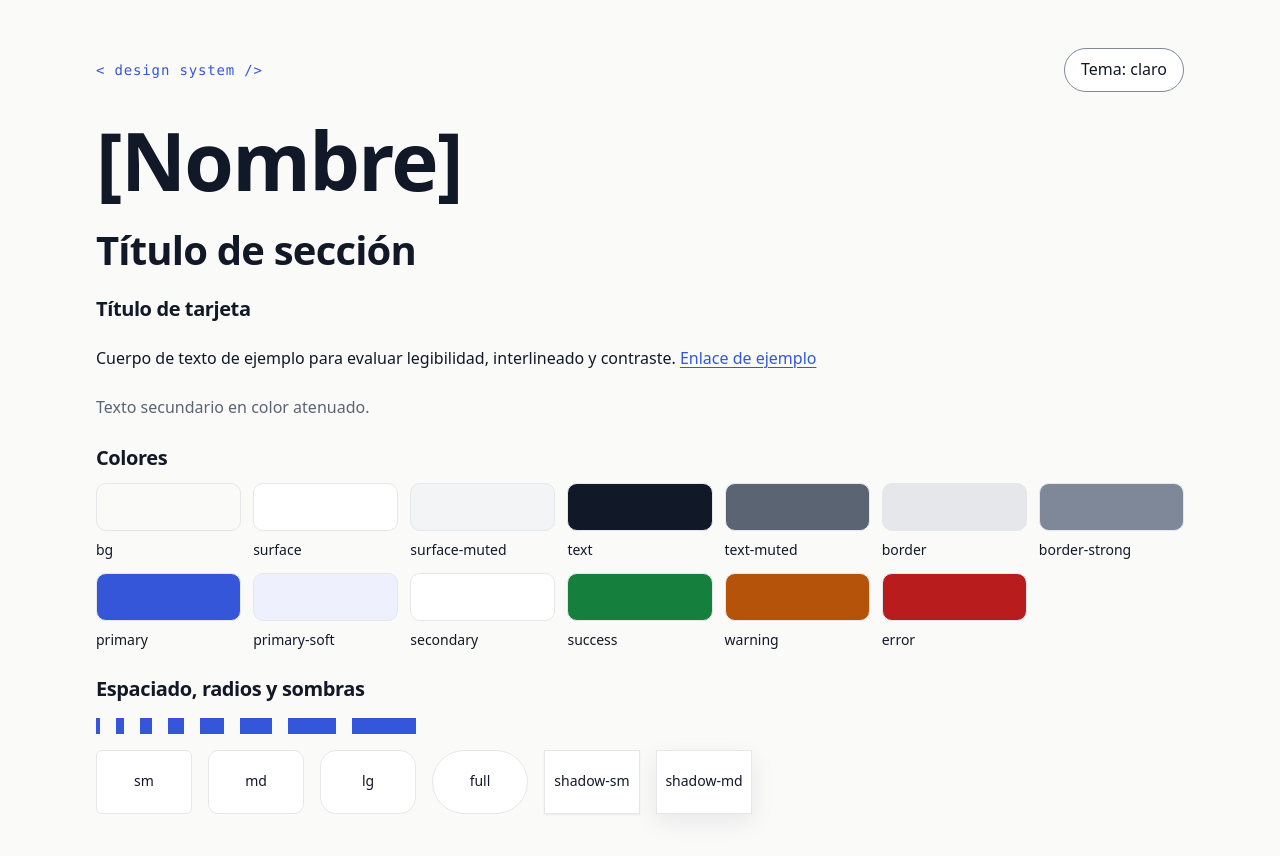
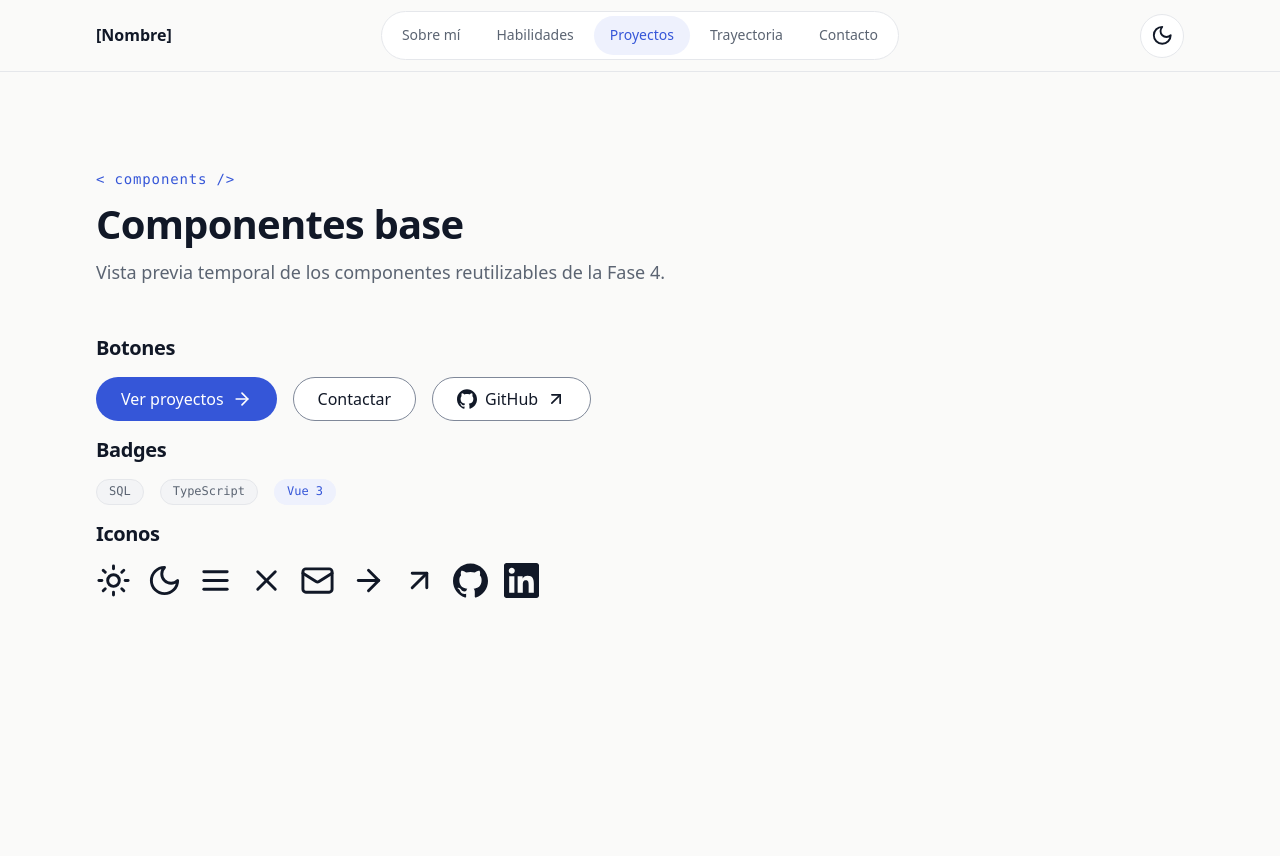
Before and after one commit to cruzjeff225/professional-portfolio, a Vue app: page / in a window 1280 px wide. Shown: the top 856 px of the page. After the commit the page ends 800 px from the top, so only its background shows below. Built offline with nearby package versions, Linux system fonts and the light colour scheme.

Commit message:
chore: update temporary preview with base components

```diff
--- a/src/App.vue
+++ b/src/App.vue
@@ -1,140 +1,62 @@
 <script setup lang="ts">
-import { useTheme } from '@/composables/useTheme'
+import AppBadge from '@/components/ui/AppBadge.vue'
+import AppButton from '@/components/ui/AppButton.vue'
+import AppIcon from '@/components/ui/AppIcon.vue'
+import SectionHeading from '@/components/ui/SectionHeading.vue'
+import AppHeader from '@/components/layout/AppHeader.vue'
+import SectionContainer from '@/components/layout/SectionContainer.vue'
+import { icons, type IconName } from '@/components/ui/icons'
 
-const { isDark, toggleTheme } = useTheme()
-
-const colors = [
-  'bg',
-  'surface',
-  'surface-muted',
-  'text',
-  'text-muted',
-  'border',
-  'border-strong',
-  'primary',
-  'primary-soft',
-  'secondary',
-  'success',
-  'warning',
-  'error',
-]
-const spacing = [1, 2, 3, 4, 6, 8, 12, 16]
-const radii = ['sm', 'md', 'lg', 'full']
+const iconNames = Object.keys(icons) as IconName[]
 </script>
 
 <template>
-  <main class="preview">
-    <header class="preview__header">
-      <p class="preview__eyebrow">&lt; design system /&gt;</p>
-      <button class="preview__toggle" type="button" :aria-pressed="isDark" @click="toggleTheme">
-        Tema: {{ isDark ? 'oscuro' : 'claro' }}
-      </button>
-    </header>
+  <div id="top">
+    <AppHeader active-id="projects" />
 
-    <h1>[Nombre]</h1>
-    <h2>Título de sección</h2>
-    <h3>Título de tarjeta</h3>
-    <p>
-      Cuerpo de texto de ejemplo para evaluar legibilidad, interlineado y contraste.
-      <a href="#preview">Enlace de ejemplo</a>
-    </p>
-    <p class="preview__muted">Texto secundario en color atenuado.</p>
+    <main id="main">
+      <SectionContainer id="preview" labelled-by="preview-title">
+        <SectionHeading
+          id="preview-title"
+          eyebrow="< components />"
+          title="Componentes base"
+          description="Vista previa temporal de los componentes reutilizables de la Fase 4."
+        />
 
-    <section aria-labelledby="colors">
-      <h3 id="colors">Colores</h3>
-      <ul class="preview__grid">
-        <li v-for="name in colors" :key="name" class="preview__swatch">
-          <span class="preview__chip" :style="{ background: `var(--color-${name})` }"></span>
-          {{ name }}
-        </li>
-      </ul>
-    </section>
+        <div class="preview">
+          <h3>Botones</h3>
+          <div class="preview__row">
+            <AppButton>Ver proyectos <AppIcon name="arrow-right" /></AppButton>
+            <AppButton variant="secondary" href="#contact">Contactar</AppButton>
+            <AppButton variant="secondary" href="https://github.com" external>
+              <AppIcon name="github" /> GitHub <AppIcon name="arrow-up-right" />
+            </AppButton>
+          </div>
 
-    <section aria-labelledby="scales">
-      <h3 id="scales">Espaciado, radios y sombras</h3>
-      <div class="preview__row">
-        <span
-          v-for="step in spacing"
-          :key="step"
-          class="preview__space"
-          :style="{ width: `var(--space-${step})` }"
-          :title="`space-${step}`"
-        ></span>
-      </div>
-      <div class="preview__row">
-        <span
-          v-for="radius in radii"
-          :key="radius"
-          class="preview__box"
-          :style="{ borderRadius: `var(--radius-${radius})` }"
-        >
-          {{ radius }}
-        </span>
-        <span class="preview__box" style="box-shadow: var(--shadow-sm)">shadow-sm</span>
-        <span class="preview__box" style="box-shadow: var(--shadow-md)">shadow-md</span>
-      </div>
-    </section>
-  </main>
+          <h3>Badges</h3>
+          <div class="preview__row">
+            <AppBadge>SQL</AppBadge>
+            <AppBadge>TypeScript</AppBadge>
+            <AppBadge variant="primary">Vue 3</AppBadge>
+          </div>
+
+          <h3>Iconos</h3>
+          <div class="preview__row preview__icons">
+            <span v-for="name in iconNames" :key="name" :title="name">
+              <AppIcon :name="name" />
+            </span>
+          </div>
+        </div>
+      </SectionContainer>
+    </main>
+  </div>
 </template>
 
 <style scoped>
 .preview {
   display: grid;
-  gap: var(--space-6);
-  max-width: var(--container-max);
-  margin-inline: auto;
-  padding: var(--space-12) var(--container-padding);
-}
-
-.preview__header {
-  display: flex;
-  align-items: center;
-  justify-content: space-between;
   gap: var(--space-4);
-}
-
-.preview__eyebrow {
-  font-family: var(--font-mono);
-  font-size: var(--text-sm);
-  letter-spacing: var(--tracking-wide);
-  color: var(--color-primary);
-}
-
-.preview__toggle {
-  padding: var(--space-2) var(--space-4);
-  border: 1px solid var(--color-border-strong);
-  border-radius: var(--radius-full);
-  background: var(--color-secondary);
-  color: var(--color-on-secondary);
-}
-
-.preview__toggle:hover {
-  background: var(--color-secondary-hover);
-}
-
-.preview__muted {
-  color: var(--color-text-muted);
-}
-
-.preview__grid {
-  display: grid;
-  grid-template-columns: repeat(auto-fill, minmax(9rem, 1fr));
-  gap: var(--space-3);
-  margin-top: var(--space-3);
-  padding: 0;
-  list-style: none;
-  font-size: var(--text-sm);
-}
-
-.preview__swatch {
-  display: grid;
-  gap: var(--space-2);
-}
-
-.preview__chip {
-  height: 3rem;
-  border: 1px solid var(--color-border);
-  border-radius: var(--radius-md);
+  margin-top: var(--space-12);
 }
 
 .preview__row {
@@ -142,21 +64,9 @@ const radii = ['sm', 'md', 'lg', 'full']
   flex-wrap: wrap;
   align-items: center;
   gap: var(--space-4);
-  margin-top: var(--space-4);
 }
 
-.preview__space {
-  height: var(--space-4);
-  background: var(--color-primary);
-}
-
-.preview__box {
-  display: grid;
-  place-items: center;
-  width: 6rem;
-  height: 4rem;
-  border: 1px solid var(--color-border);
-  background: var(--color-surface);
-  font-size: var(--text-sm);
+.preview__icons {
+  font-size: var(--text-2xl);
 }
 </style>
```
